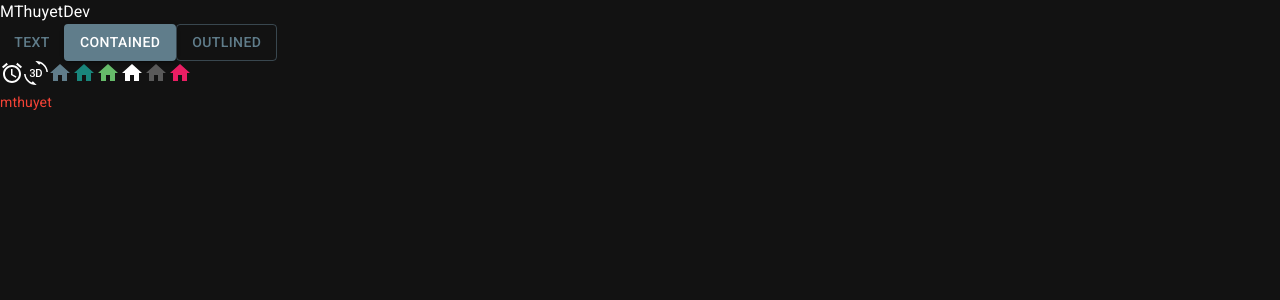
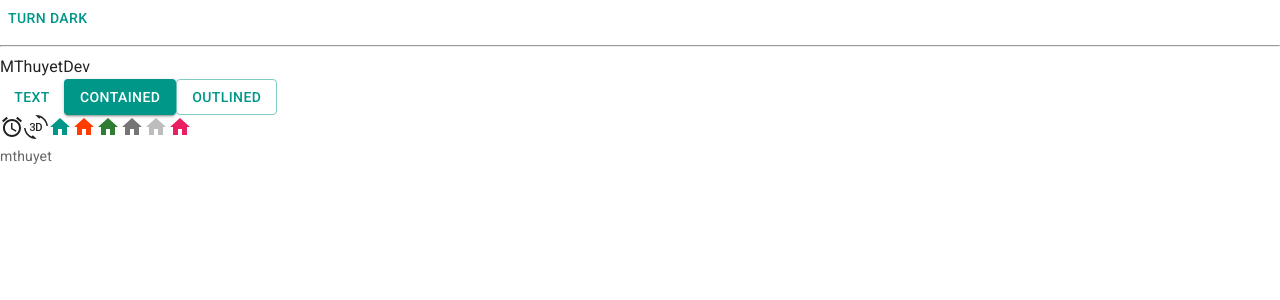
Before and after one commit to MThuyet/trello-web, a React (Vite) app: page / in a window 1280 px wide. Shown: the top 300 px of the page. Built offline with nearby package versions, Linux system fonts and the light colour scheme.

Commit message:
config dark_light_mode

```diff
--- a/src/App.jsx
+++ b/src/App.jsx
@@ -4,10 +4,25 @@
 import HomeIcon from '@mui/icons-material/Home'
 import { pink } from '@mui/material/colors'
 import Typography from '@mui/material/Typography'
+import { useColorScheme } from '@mui/material/styles'
+
+function ModeToggle() {
+  const { mode, setMode } = useColorScheme()
+  return (
+    <Button
+      onClick={() => {
+        setMode(mode === 'light' ? 'dark' : 'light')
+      }}>
+      {mode === 'light' ? 'Turn dark' : 'Turn light'}
+    </Button>
+  )
+}
 
 function App() {
   return (
     <>
+      <ModeToggle />
+      <hr />
       <div>MThuyetDev</div>
       <Button variant="text">Text</Button>
       <Button variant="contained">Contained</Button>
--- a/src/main.jsx
+++ b/src/main.jsx
@@ -2,14 +2,14 @@
 import ReactDOM from 'react-dom/client'
 import App from './App.jsx'
 import CssBaseline from '@mui/material/CssBaseline'
-import { ThemeProvider } from '@mui/material/styles'
+import { Experimental_CssVarsProvider as CssVarsProvider } from '@mui/material/styles'
 import theme from './thems.js'
 
 ReactDOM.createRoot(document.getElementById('root')).render(
   <React.StrictMode>
-    <ThemeProvider theme={theme}>
+    <CssVarsProvider theme={theme}>
       <CssBaseline />
       <App />
-    </ThemeProvider>
+    </CssVarsProvider>
   </React.StrictMode>
 )
--- a/src/thems.js
+++ b/src/thems.js
@@ -1,24 +1,23 @@
-import { createTheme } from '@mui/material/styles'
-import { blueGrey, red } from '@mui/material/colors'
+import { cyan, deepOrange, orange, teal } from '@mui/material/colors'
+import { experimental_extendTheme as extendTheme } from '@mui/material/styles'
 
 // Create a theme instance.
-const theme = createTheme({
-  cssVariables: true,
-  palette: {
-    mode: 'dark',
-    primary: {
-      main: blueGrey[500]
+const theme = extendTheme({
+  colorSchemes: {
+    light: {
+      palette: {
+        primary: teal,
+        secondary: deepOrange
+      }
     },
-    secondary: {
-      main: '#19857b'
-    },
-    error: {
-      main: red.A400
-    },
-    text: {
-      secondary: red[500]
+    dark: {
+      palette: {
+        primary: cyan,
+        secondary: orange
+      }
     }
   }
+  // ...other properties
 })
 
 export default theme
```
